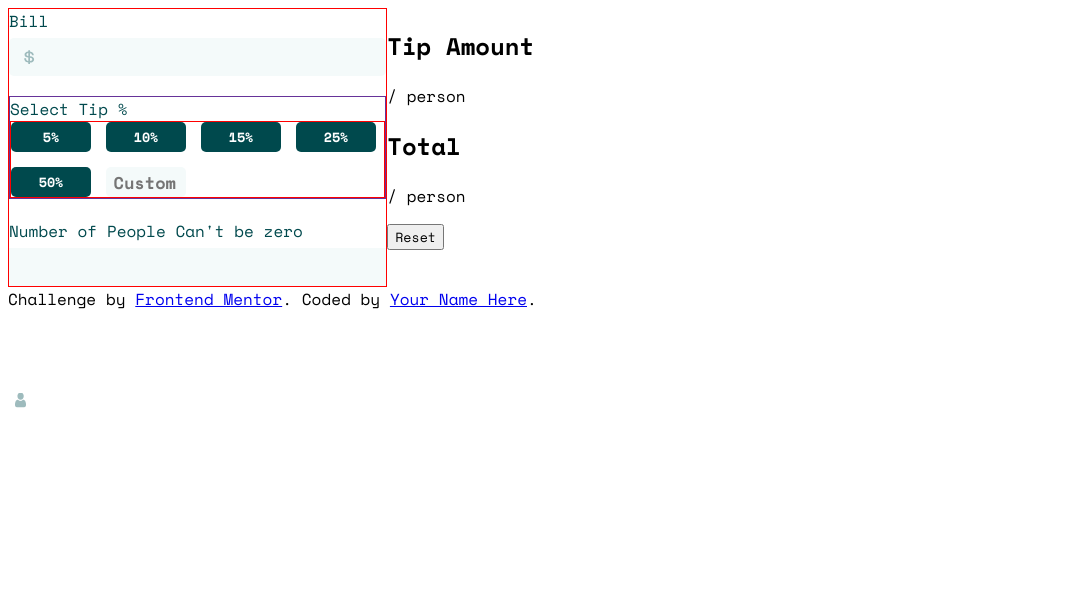
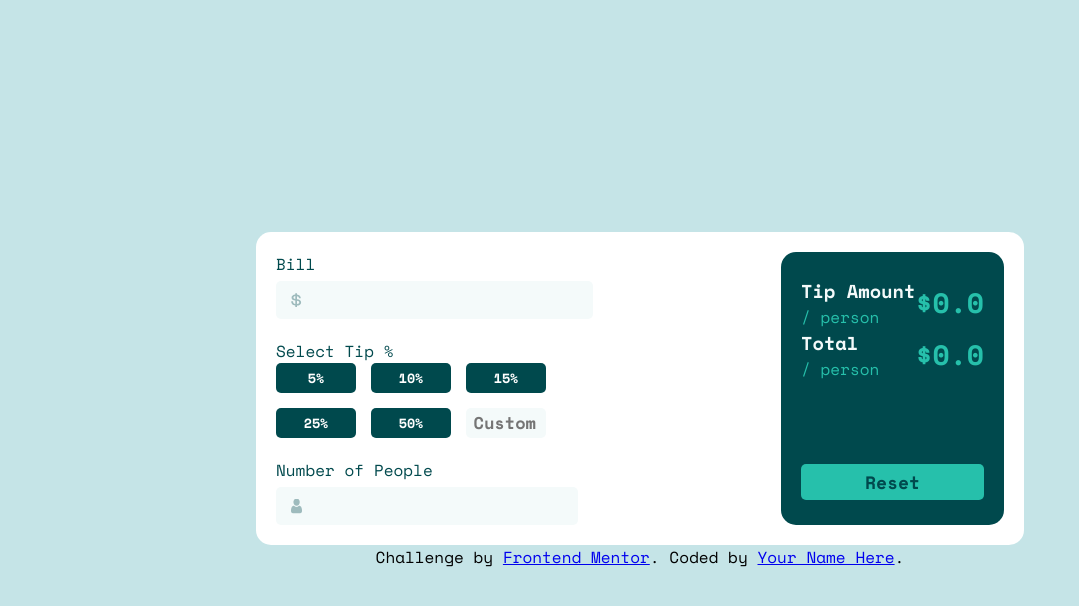
Before and after one commit to Eslam-Mohamed-G/tip-calculator-frontendmentor, a plain HTML site: page index.html in a window 1280 px wide. Shown: the whole page, without its empty margins (0-1079 px from the left). Drawn offline with nearby package versions, Linux system fonts and the light colour scheme.

Commit message:
commit for design

```diff
--- a/assist/script.js
+++ b/assist/script.js
@@ -1,13 +1,23 @@
 // 1. الحصول على جميع الأزرار باستخدام querySelectorAll.
 const buttons = document.querySelectorAll('button');
-const bill = document.getElementById("bill").value
-const person = document.getElementById("person").value
+const bill = document.getElementById("bill")
+const person = document.getElementById("person")
+const amountResult = document.getElementById("amount");
+const totalResult = document.getElementById("total");
 
 // 2. إنشاء وظيفة مستقلة للتعامل مع حدث النقر.
 const handleClick = (e) => {
   const num = e.target.value;
-  const total = (bill * num) / 100;
-  const amount = total / person
+  const billValue = bill.value
+  const personValue = person.value
+  const total = (billValue * num) / 100;
+  const amount = total / personValue
+  if (e.target.id === 'reset') {
+    clear(); // استدعاء الدالة المخصصة للتفريغ
+    return; // الخروج من الوظيفة
+  }
+  amountResult.textContent = `$${amount}`;
+  totalResult.textContent = `$${total}`;
   console.log(amount);
   console.log(total);
 };
@@ -16,3 +26,10 @@ const handleClick = (e) => {
 buttons.forEach((button) => {
   button.addEventListener('click', handleClick);
 });
+
+function clear(){
+  bill.value = "";
+  person.value = "";
+  amountResult.textContent = "$0.0"
+  totalResult.textContent = "$0.0"
+}
--- a/assist/style.css
+++ b/assist/style.css
@@ -14,37 +14,53 @@
     --font-family: "Space Mono", monospace;
 }
 *{
+    font-family: var(--font-family);
+    margin: 0;
+    padding: 0;
     box-sizing: border-box;
-    font-family: var(--font-family);
-
 }
 input{
     outline: none;
     border: none;
+    border-radius: 5px;
     background-color: var(--Very-light-grayish-cyan);
     font-family: var(--font-family);
     font-size: 24px;
     text-align: right;
-
+    border: 1px solid transparent;
 }
 input:focus{
     border: 1px solid var(--Strong-cyan);
 }
+
+main{
+    background-color: var(--Light-grayish-cyan);
+    width: 100%;
+    height: 100vh;
+    display: flex;
+    flex-direction: column;
+    align-items: center;
+    justify-content: center;
+}
 .container{
     max-width: 60%;
+    padding: 20px;
+    border-radius: 15px;
+    background-color: var(--White);
 }
 .row{
     display: flex;
     flex-direction: row;
     flex-wrap: wrap;
-    width: 100%;
+    justify-content: space-between;
+    max-width: 100%;
 }
+
 .leftDiv{
-    border: 1px solid red;
     display: flex;
     flex-direction: column;
     gap: 20px;
-    width: 50%;
+    max-width: 50%;
 }
 
 /* <!-- Bill value --> */
@@ -66,7 +82,6 @@ input:focus{
     font-weight: bold;
     text-align: right;
     font-size: 24px;
-    width: 100%;
     padding-right: 15px;
     outline: none;
     border-radius: 5px;
@@ -85,7 +100,6 @@ input:focus{
 /* <!-- abtn-container --> */
 .btn{
     width: 100%;
-    border:  1px solid rebeccapurple;
 }
 .btn p{
     margin: 0;
@@ -93,7 +107,6 @@ input:focus{
     color: var(--Very-dark-cyan);
 }
 .btn-container{
-    border: 1px red solid;
     display: flex;
     flex-direction: row;
     flex-wrap: wrap;
@@ -112,6 +125,7 @@ input:focus{
 }
 .btn-container button:hover{
     background-color: var(--Strong-cyan);
+    color: var(--Very-dark-cyan);
 }
 #custom{
     width: 80px;
@@ -123,5 +137,47 @@ input:focus{
 }
 
 .rightDiv{
-    width: 50%;
+    max-width: 50%;
+    background-color: var(--Very-dark-cyan);
+    border-radius: 15px;
+    padding: 25px 20px;
+    box-sizing: border-box;
+    display: flex;
+    flex-direction: column;
+    justify-content: space-between;
 }
+
+.rightDiv button{
+    width: 100%;
+    border: none;
+    border-radius: 5px;
+    padding: 5px 0;
+    font-size: 18px;
+    font-weight: 700;
+    color: var(--Very-dark-cyan);
+    background-color: var(--Strong-cyan);
+}
+
+.rightDiv p{
+    color: var(--Strong-cyan);
+}
+.amount,.total{
+    color: var(--Strong-cyan);
+    display: flex;
+    justify-content: space-between;
+    align-items: center;
+}
+
+.rightDiv h3{
+    color: var(--Very-light-grayish-cyan);
+}
+
+#amount, #total{
+    font-size: 28px;
+    font-weight: 700;
+}
+
+#error{
+    display: none;
+    color: red;
+}
--- a/index.html
+++ b/index.html
@@ -2,18 +2,10 @@
 <html lang="en">
 <head>
   <meta charset="UTF-8">
-  <meta name="viewport" content="width=device-width, initial-scale=1.0"> <!-- displays site properly based on user's device -->
-
+  <meta name="viewport" content="width=device-width, initial-scale=1.0">
   <link rel="icon" type="image/png" sizes="32x32" href="./images/favicon-32x32.png">
-
   <title>Frontend Mentor | Tip calculator app</title>
   <link rel="stylesheet" href="./assist/style.css">
-
-  <!-- Feel free to remove these styles or customise in your own stylesheet 👍 -->
-  <!-- <style>
-    .attribution { font-size: 11px; text-align: center; }
-    .attribution a { color: hsl(228, 45%, 44%); }
-  </style> -->
 </head>
 <body>
   <main>
@@ -48,48 +40,45 @@
           <div class="form-control">
             <div class="people">
               <label for="person">Number of People</label>
-              <span>Can't be zero</span>
+              <span id="error">Can't be zero</span>
             </div>
+            <div class="posRela">
               <input type="text" id="person" name="person">
               <img src="./images/icon-person.svg" alt="person">
             </div>
           </div>
+          <!-- Number of People  -->
+        </div>
 
+
+        <!-- right Div -->
         <div class="rightDiv">
+          <div>
             <!-- Tip Amount -->
-          <div>
-            <p><h2>Tip Amount</h2> / person</p>
-            <span id="amount"></span>
+            <div class="amount">
+              <span><h3>Tip Amount</h3> / person</span>
+              <span id="amount">$0.0</span>
             </div>
             <!-- Tip Amount -->
             <!-- Total -->
-          <div>
-            <p><h2>Total</h2> / person</p>
-            <span id="amount"></span>
+            <div class="total">
+              <span><h3>Total</h3> / person</span>
+              <span id="total">$0.0</span>
             </div>
             <!-- Total -->
-          <button>Reset</button>
+          </div>
+
+          <button id="reset" onclick="clear()">Reset</button>
         </div>
       </div>
+    </div>
+    <div class="attribution">
+      Challenge by <a href="https://www.frontendmentor.io?ref=challenge" target="_blank">Frontend Mentor</a>.
+      Coded by <a href="#">Your Name Here</a>.
     </div>
   </main>
 
   <script src="./assist/script.js"></script>
 
-
-
-
-
-
-
-
-
-
-
-
-  <div class="attribution">
-    Challenge by <a href="https://www.frontendmentor.io?ref=challenge" target="_blank">Frontend Mentor</a>.
-    Coded by <a href="#">Your Name Here</a>.
-  </div>
 </body>
 </html>
```
Lines whose indentation alone changed are shown as unchanged.
